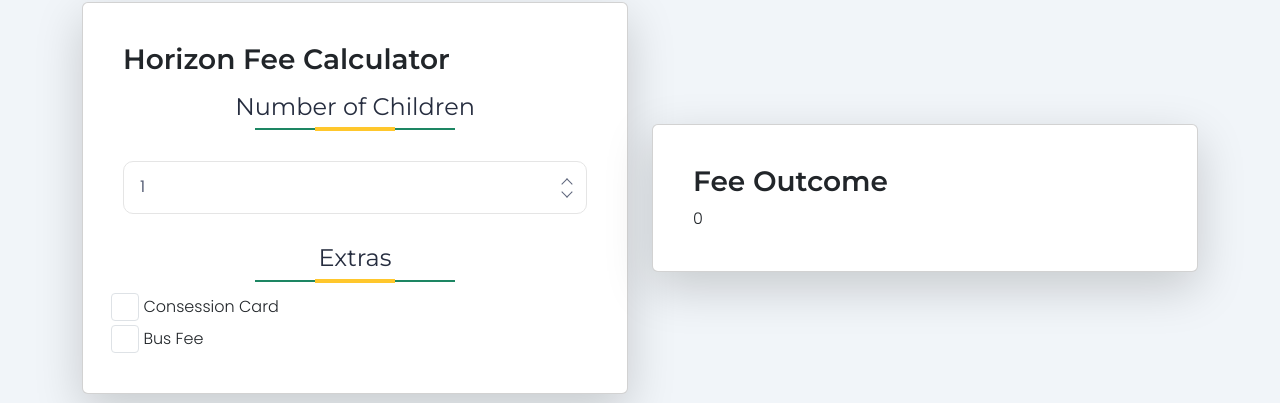
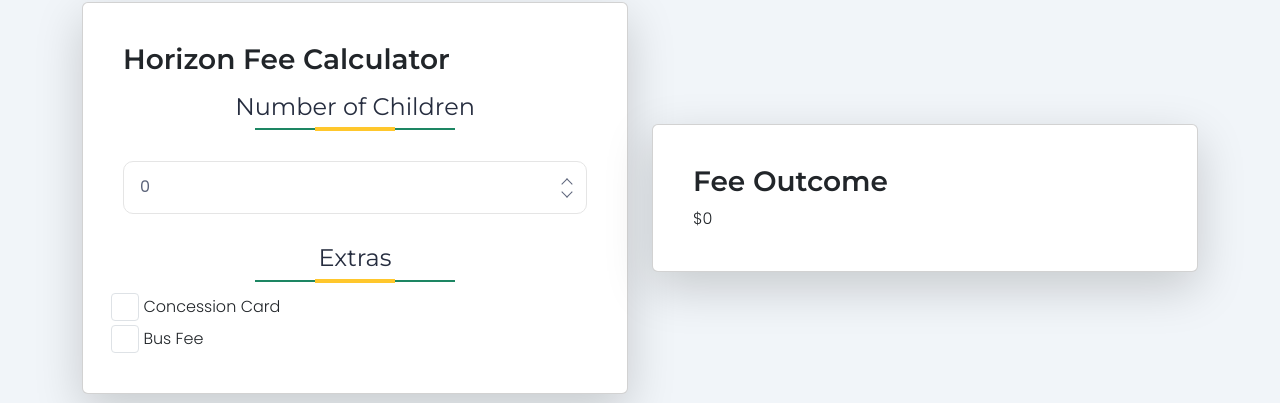
Before and after one commit to BradHeff/Horizon-Fee-Calculator, a React (Create React App) app: page / in a window 1280 px wide. Shown: the part 258-661 px from the top of the page. Built offline with nearby package versions, Linux system fonts and the light colour scheme.

Commit message:
updated fees and calculations

```diff
--- a/src/Components/Calculator/Calculator.js
+++ b/src/Components/Calculator/Calculator.js
@@ -1,5 +1,6 @@
 import React from "react";
 import Components from "../Objects/Components.js";
+import { formatDollars } from "../Objects/Currancy.js";
 
 class Calculator extends React.Component {
   constructor(props) {
@@ -9,11 +10,18 @@
 
     const elementDefaults = this.config.elements.map(this.getElementDefault);
     const total = this.calculateTotal(elementDefaults);
-    this.state = { elements: elementDefaults, total: total };
+    this.state = {
+      elements: elementDefaults,
+      total: total,
+      additionalOptions: {},
+      concessionCardSelected: false,
+    };
   }
 
   getElementDefault(element) {
-    if (element["type"].toLowerCase() === "slider") {
+    if (element["type"].toLowerCase() === "dropdown") {
+      return element["options"][element.default] || 0;
+    } else if (element["type"].toLowerCase() === "slider") {
       return element["default"] * element["conversionRate"];
     } else {
       return element["options"][element.default] || 0;
@@ -27,12 +35,58 @@
       .reduce((acc, value) => acc + value, INITIAL_VALUE);
   }
 
-  updateTotal(newValue, caller) {
-    const newStateElements = Object.assign(this.state.elements, {
-      [caller]: newValue,
+  applyConcessionDiscount(value, numChildren) {
+    const concessionRates = [1275, 2230, 2870, 0]; // Based on "2025 School Card Tuition Fee"
+    return (
+      concessionRates[Math.min(numChildren - 1, concessionRates.length - 1)] ||
+      value
+    );
+  }
+
+  updateTotal(newValue, caller, additionalOption = null) {
+    const newStateElements = { ...this.state.elements, [caller]: newValue };
+    const newAdditionalOptions = { ...this.state.additionalOptions };
+
+    if (additionalOption) {
+      newAdditionalOptions[caller] = additionalOption;
+    }
+
+    const concessionCardSelected =
+      newAdditionalOptions["Extras"]?.includes("Concession");
+
+    // Determine the number of children from the dropdown
+    const numChildren = parseInt(this.config.elements[0].options["0"], 10);
+
+    // Calculate base child fees
+    const baseChildFees = this.config.elements[0].options["0"] || 0;
+
+    console.log("price of base child fees: $", baseChildFees);
+    // Adjust child fees if "Concession Card" is selected
+    const childFees = concessionCardSelected
+      ? this.applyConcessionDiscount(baseChildFees, numChildren)
+      : baseChildFees;
+    console.log("price of child fees: $", childFees);
+    // Adjust bus fees
+    const busFees = newAdditionalOptions["Extras"]?.includes("Bus Fee")
+      ? this.applyBusFees(numChildren)
+      : 0;
+
+    // Recalculate the total
+    const newTotal =
+      this.calculateTotal(newStateElements) - childFees + busFees;
+
+    // Update state
+    this.setState({
+      elements: newStateElements,
+      total: newTotal,
+      additionalOptions: newAdditionalOptions,
+      concessionCardSelected: concessionCardSelected,
     });
-    const newTotal = this.calculateTotal(newStateElements);
-    this.setState({ elements: newStateElements, total: newTotal });
+  }
+
+  applyBusFees(numChildren) {
+    const busRates = [250, 150, 100, 0];
+    return busRates[Math.min(numChildren - 1, busRates.length - 1)];
   }
 
   render() {
@@ -67,13 +121,14 @@
             return null;
           }
           return (
-            <ElementTag
-              key={i}
-              unique={i}
-              config={configElement}
-              onUpdate={onUpdate}
-              className="mb-3"
-            />
+            <div key={i}>
+              <ElementTag
+                unique={i}
+                config={configElement}
+                onUpdate={(value) => onUpdate(value, i)}
+                className="mb-3"
+              />
+            </div>
           );
         })}
       </div>
@@ -87,7 +142,7 @@
       <div className="card-body">
         <h2 className="card-title">Fee Outcome</h2>
         <div id="totalBox" className="form-group">
-          {total}
+          {formatDollars(total)}
         </div>
       </div>
     </div>
--- a/src/assets/elements-config.json
+++ b/src/assets/elements-config.json
@@ -4,26 +4,20 @@
       "title": "Number of Children",
       "type": "dropdown",
       "options": {
-        "Choose...": 0,
+        "0": 0,
         "1": 3240,
-        "2": 21140,
-        "3": 21500,
-        "4": 21500,
-        "5": 21500,
-        "6": 21500,
-        "7": 21500,
-        "8": 21500,
-        "9": 21500,
-        "10": 21500
+        "2": 4460,
+        "3": 5735,
+        "4": 5735
       },
-      "default": "Choose..."
+      "default": "0"
     },
     {
       "title": "Extras",
       "type": "checkbox",
       "options": {
-        "Consession Card": 217,
-        "Bus Fee": 217
+        "Concession Card": 0,
+        "Bus Fee": 250
       }
     }
   ]
```
